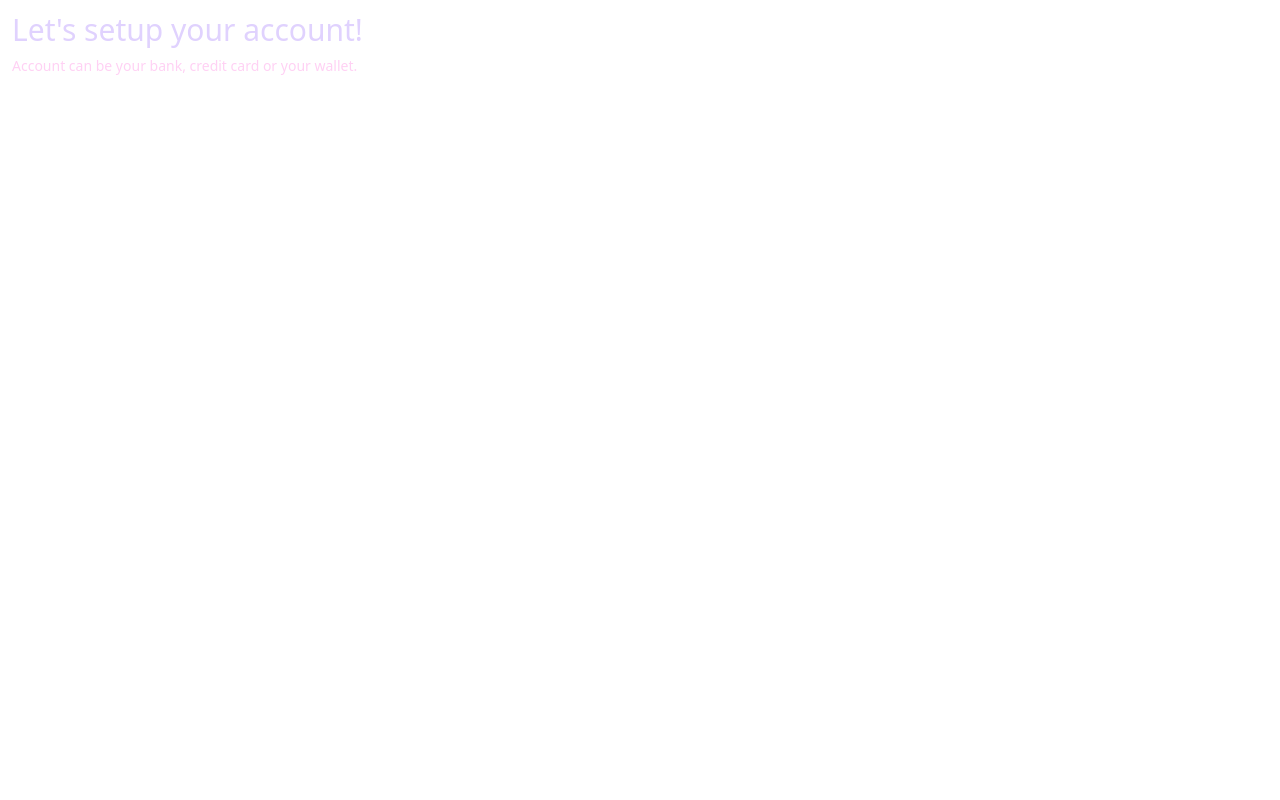
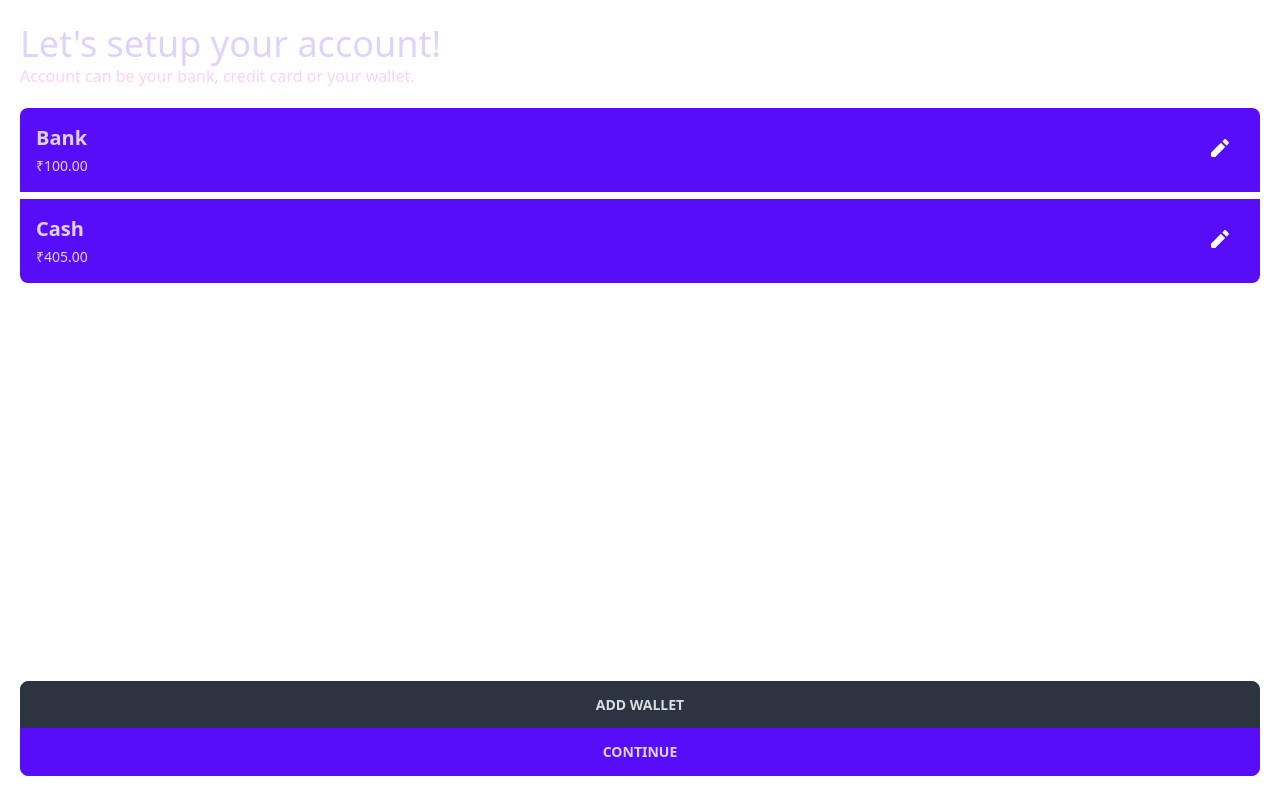
Before and after one commit to splurapp/splur, a React (Vite) app: page /setup/account in a window 1280 px wide. Built offline with nearby package versions, Linux system fonts and the light colour scheme.

Commit message:
initial account setup page

```diff
--- a/src/routes/index.tsx
+++ b/src/routes/index.tsx
@@ -8,11 +8,11 @@ import Settings from "./Settings";
 import Track from "./Track";
 import Accounts from "./accounts";
 import NewAccount from "./accounts/new";
+import Dev from "./dev/Dev";
 import AccountSetup from "./setup/AccountSetup";
 import Hello from "./setup/Hello";
+import SetupLayout from "./setup/SetupLayout";
 import Welcome from "./setup/Welcome";
-import SetupLayout from "./setup/SetupLayout";
-import Dev from "./dev/Dev";
 
 export const router = createBrowserRouter([
   {
--- a/src/routes/setup/AccountSetup.tsx
+++ b/src/routes/setup/AccountSetup.tsx
@@ -1,12 +1,43 @@
+function AccountCard({ name, amount }: { name: string; amount: number }) {
+  return (
+    <div className="card card-compact text-primary-content bg-primary join-item">
+      <div className="card-body flex-row justify-between">
+        <div>
+          <h2 className="card-title">{name}</h2>
+          <p>{amount.toLocaleString("en-IN", { style: "currency", currency: "INR" })}</p>
+        </div>
+        <button className="btn btn-circle btn-ghost">
+          <svg xmlns="http://www.w3.org/2000/svg" viewBox="0 0 24 24" width="24" height="24">
+            <path
+              d="M12.8995 6.85431L17.1421 11.0969L7.24264 20.9964H3V16.7538L12.8995 6.85431ZM14.3137 5.44009L16.435 3.31877C16.8256 2.92825 17.4587 2.92825 17.8492 3.31877L20.6777 6.1472C21.0682 6.53772 21.0682 7.17089 20.6777 7.56141L18.5563 9.68273L14.3137 5.44009Z"
+              fill="rgba(255,255,255,1)"
+            ></path>
+          </svg>
+        </button>
+      </div>
+    </div>
+  );
+}
+
 export default function AccountSetup() {
   return (
-    <main className="p-3">
-      <div className="flex flex-col gap-2">
-        <h1 className="text-3xl font-medium text-primary-content">Let's setup your account!</h1>
-        <p className="text-sm text-secondary-content">
+    <main className="p-3 flex flex-col gap-5 h-screen py-6 px-5">
+      <section>
+        <h1 className="text-4xl font-medium text-primary-content">Let's setup your account!</h1>
+        <p className="text-base text-secondary-content">
           Account can be your bank, credit card or your wallet.
         </p>
-      </div>
+      </section>
+
+      <section className="join join-vertical gap-2">
+        <AccountCard name={"Bank"} amount={100} />
+        <AccountCard name={"Cash"} amount={405} />
+      </section>
+
+      <section className="mt-auto join join-vertical">
+        <button className="btn btn-neutral w-full join-item">Add wallet</button>
+        <button className="btn btn-primary w-full join-item">Continue</button>
+      </section>
     </main>
   );
 }
```
